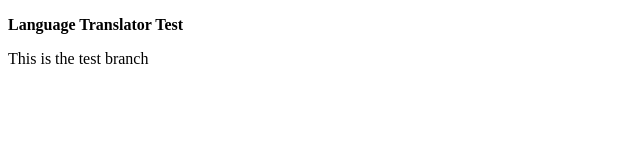
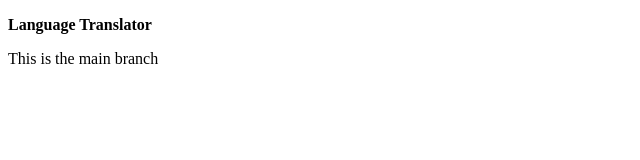
Before and after one commit to hiraPatkar/localRepo, a plain HTML site: page index.html in a window 1280 px wide. Shown: the full height of the page, 0-640 px from the left. Drawn offline with Linux system fonts and the light colour scheme.

Commit message:
testing merge conflict

```diff
--- a/index.html
+++ b/index.html
@@ -3,10 +3,10 @@
 <head>
     <meta charset="UTF-8">
     <meta name="viewport" content="width=device-width, initial-scale=1.0">
-    <title>Language Translator Test</title>
+    <title>Language Translator</title>
 </head>
 <body>
-    <p><b>Language Translator Test</b></p>
-    <p>This is the test branch</p>
+    <p><b>Language Translator</b></p>
+    <p>This is the main branch</p>
 </body>
 </html>
```
